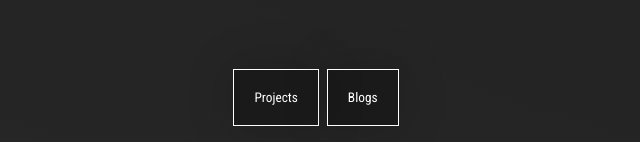
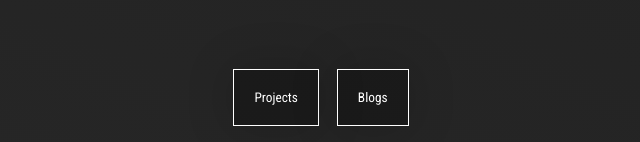
Before and after one commit to eeriemyxi/glassy-site, a plain HTML site: page index.html in a window 1280 px wide. Shown: the part 655-797 px from the top of the page, without its empty margins (319-959 px from the left). Drawn offline with Linux system fonts and the light colour scheme.

Commit message:
fix: use flexbox gap instead of button margin

```diff
--- a/index.html
+++ b/index.html
@@ -17,8 +17,10 @@
         </div>
       </div>
       <div class="bottom">
-        <button>Projects</button>
-        <button>Blogs</button>
+        <div class="buttons">
+          <button>Projects</button>
+          <button>Blogs</button>
+        </div>
       </div>
     </div>
   <script type="text/javascript" src="vanilla-tilt.min.js"></script>
--- a/main.css
+++ b/main.css
@@ -122,10 +122,14 @@ body {
     outline: 1px solid white;
 }
 
+.buttons {
+    display: flex;
+    gap: 20px;
+}
+
 button {
     font-family: inherit;
     padding: 20px;
-    margin: 0px 10px 0px 0px;
     color: white;
     background-color: rgba(0, 0, 0, .3);
     border: none;
```
